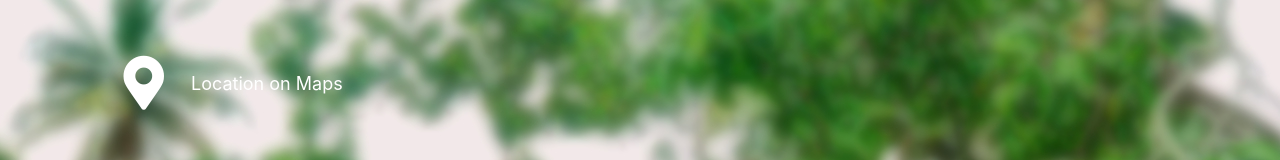
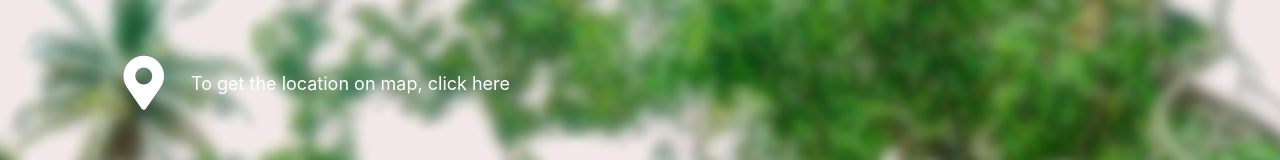
Before and after one commit to theriveroots/theriveroots, a plain HTML site: page index.html in a window 1280 px wide. Shown: the part 3708-3868 px from the top of the page. Drawn offline with Linux system fonts and the light colour scheme.

Commit message:
Changing location text

```diff
--- a/index.html
+++ b/index.html
@@ -419,7 +419,7 @@
             <div class="col-sm-12 col-md-6 d-flex align-items-center tm-contact-item">
               <a href="https://maps.app.goo.gl/eHCSFsPHygo6kZHN6" class="tm-contact-item-link">
                   <i class="fas fa-3x fa-map-marker-alt mr-4"></i>
-                  <span class="mb-0">Location on Maps</span>
+                  <span class="mb-0">To get the location on map, click here</span>
               </a>
             </div>
 <!--             <div class="col-sm-12 col-md-6 d-flex align-items-center tm-contact-item">
```
